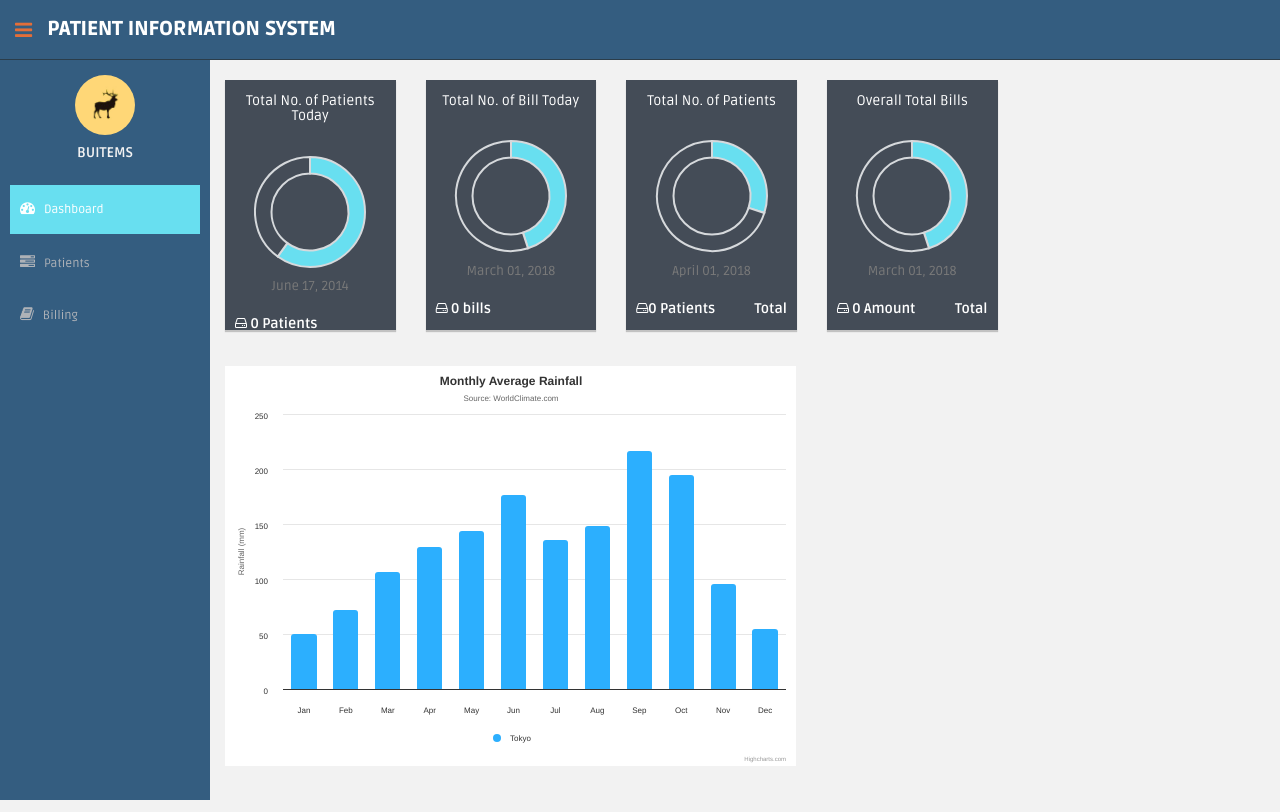
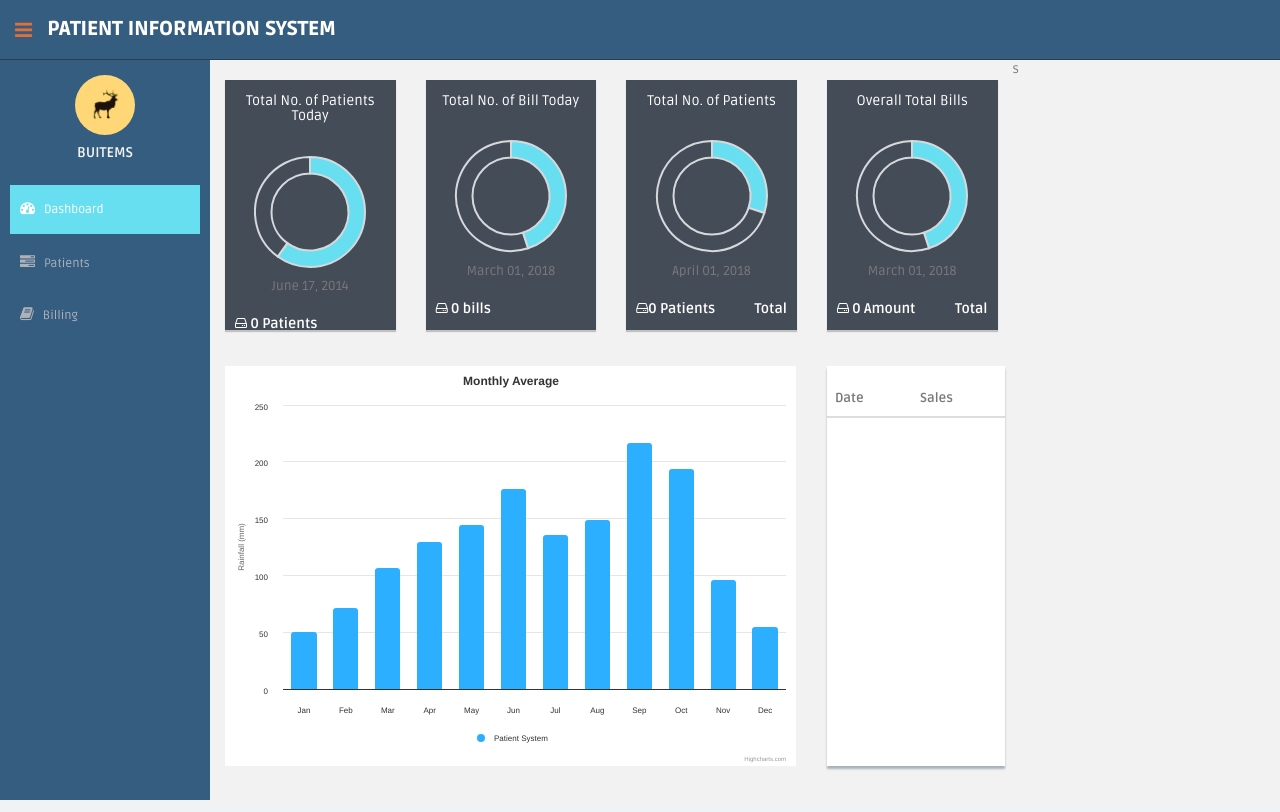
Before and after one commit to janzaheer/patient_system, a Django app: page /index/ in a window 1280 px wide. Run offline with Django 3.2, Linux system fonts and the light colour scheme; data that the repository does not hold is empty; some libraries are stand-ins or nearby versions.

Commit message:
Patient Dashborad work

```diff
--- a/ps_com/templates/index.html
+++ b/ps_com/templates/index.html
@@ -133,7 +133,24 @@
         <div class="col-md-9 mb">
             <div id="bill-graph" style="min-width: 310px; height: 400px; margin: 0 auto"></div>
         </div>
+        <div class="row ">
+        <div class="col-md-3 col-sm-3 mb">
+            <div class="content-panel" style="height:400px; overflow: auto;">
+                <table class="table table-striped table-advance table-hover item-table">
+                    <thead>
+                    <tr>
+                        <th><i class=""></i>Date</th>
+                        <th><i class=""></i>Sales</th>
+                    </tr>
+                    </thead>
+                    <tbody class="weekly-sales-tbody">
+                    </tbody>
+                </table>
+            </div>
+        </div><!-- /col-lg-9 END SECTION MIDDLE -->
     </div>
+    </div>
+
 </div><!-- /col-lg-9 END SECTION MIDDLE -->
 
 <script src="https://code.highcharts.com/highcharts.js"></script>
@@ -143,10 +160,10 @@ Highcharts.chart('bill-graph', {
         type: 'column'
     },
     title: {
-        text: 'Monthly Average Rainfall'
+        text: 'Monthly Average '
     },
     subtitle: {
-        text: 'Source: WorldClimate.com'
+        text: ''
     },
     xAxis: {
         categories: [
@@ -186,25 +203,13 @@ Highcharts.chart('bill-graph', {
         }
     },
     series: [{
-        name: 'Tokyo',
+        name: 'Patient System',
         data: [49.9, 71.5, 106.4, 129.2, 144.0, 176.0, 135.6, 148.5, 216.4, 194.1, 95.6, 54.4]
 
-    },/*  {
-        name: 'New York',
-        data: [83.6, 78.8, 98.5, 93.4, 106.0, 84.5, 105.0, 104.3, 91.2, 83.5, 106.6, 92.3]
-
-    },  *//* {
-        name: 'London',
-        data: [48.9, 38.8, 39.3, 41.4, 47.0, 48.3, 59.0, 59.6, 52.4, 65.2, 59.3, 51.2]
-
-    }, */ /* {
-        name: 'Berlin',
-        data: [42.4, 33.2, 34.5, 39.7, 52.6, 75.5, 57.4, 60.4, 47.6, 39.1, 46.8, 51.1]
-
-    } */]
+    },]
 });
 
-</script>
+</script>s
     <!-- **********************************************************************************************************************************************************
     RIGHT SIDEBAR CONTENT
     *********************************************************************************************************************************************************** -->
```
